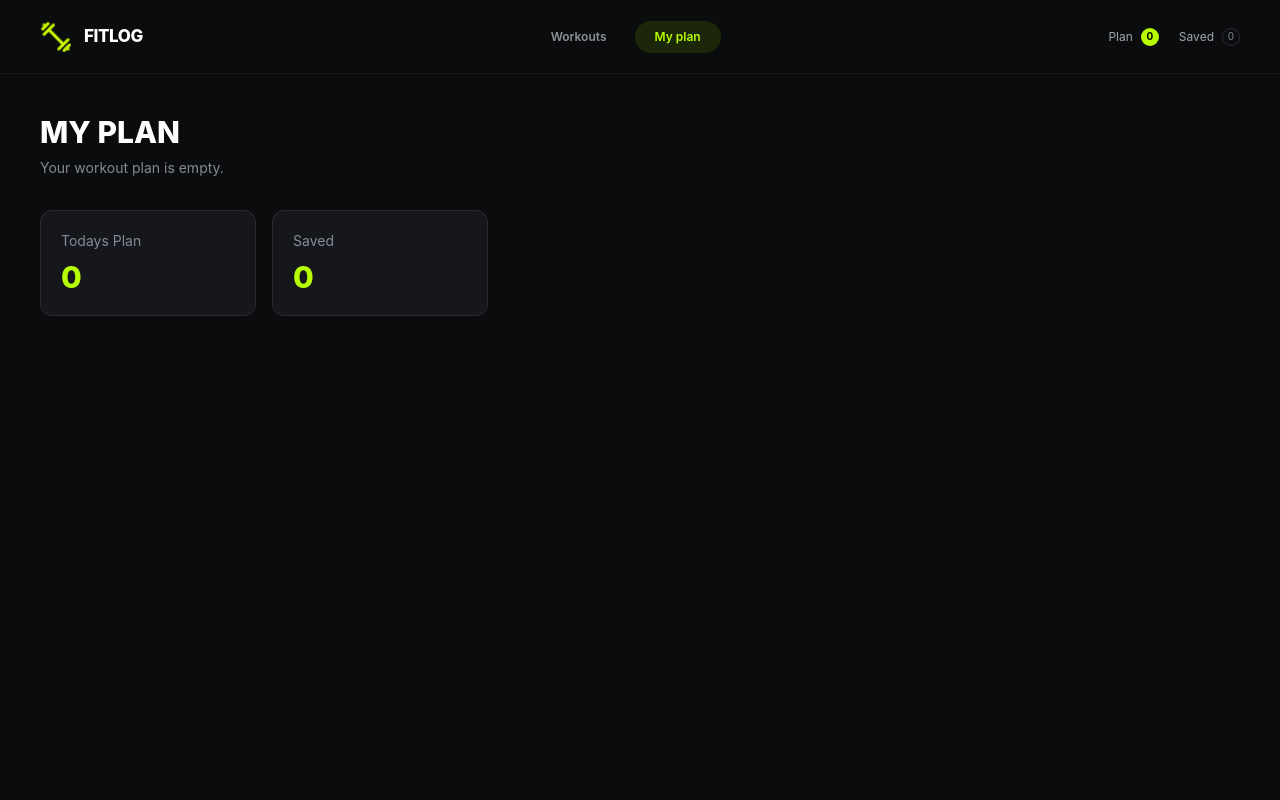
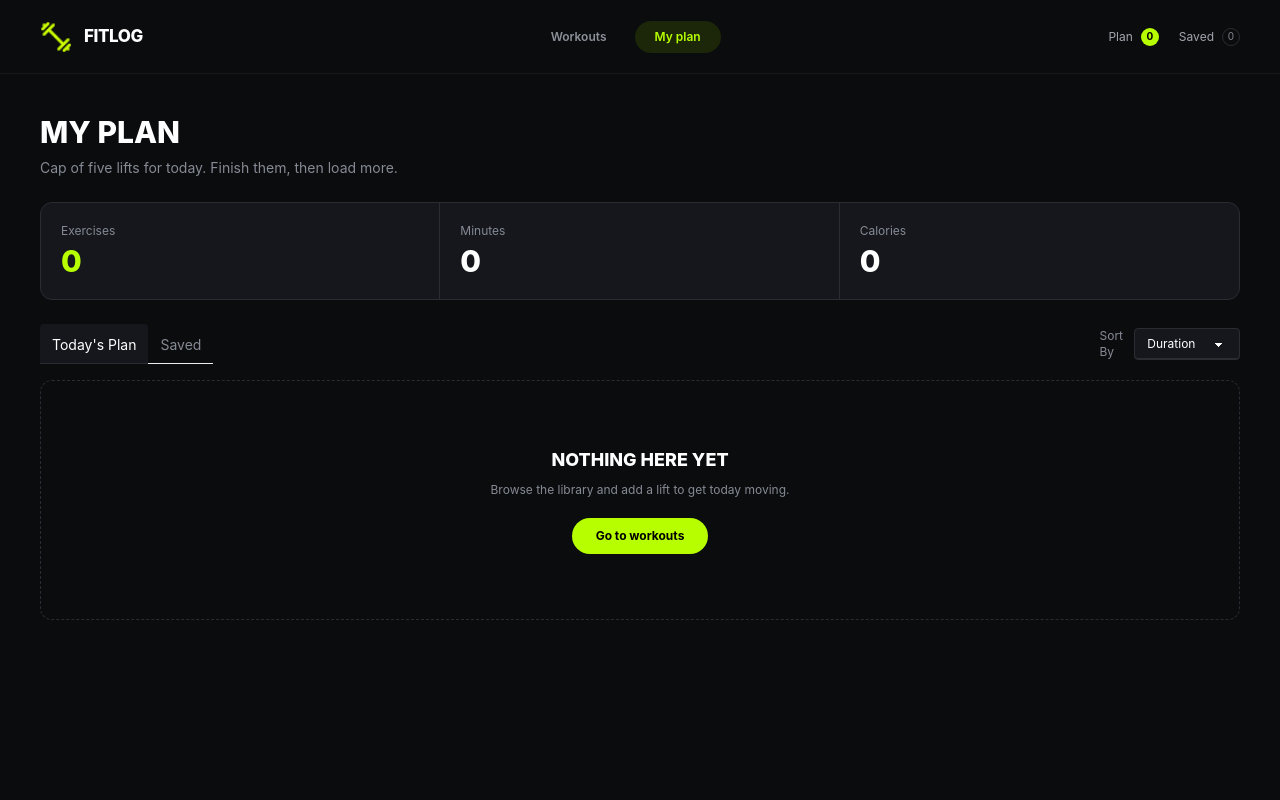
Before and after one commit to mahfujtipo/assignment-06-Fitlog, a Next.js app: page /my-plan in a window 1280 px wide. Shown: the top 800 px of the page. Built offline with nearby package versions, Linux system fonts and the light colour scheme.

Commit message:
Fix add and save buttons

```diff
--- a/package.json
+++ b/package.json
@@ -12,7 +12,8 @@
     "next": "16.3.6",
     "react": "19.2.8",
     "react-dom": "19.2.8",
-    "react-icons": "^5.7.0"
+    "react-icons": "^5.7.0",
+    "react-toastify": "^11.1.0"
   },
   "devDependencies": {
     "@tailwindcss/postcss": "^4.3.3",
--- a/src/app/layout.tsx
+++ b/src/app/layout.tsx
@@ -4,6 +4,8 @@ import "./globals.css";
 import Nav from "@/components/shared/Nav";
 import Footersection from "@/components/footer/Footersection";
 import ContextProvider from "@/context/context";
+import { ToastContainer } from "react-toastify";
+import "react-toastify/dist/ReactToastify.css";
 
 const geistSans = Geist({
   variable: "--font-geist-sans",
@@ -30,8 +32,12 @@ export default function RootLayout({ children }: LayoutProps<"/">) {
       <body className="min-h-full flex flex-col">
         <ContextProvider>
           <Nav />
-          {children}
+
+          <div className="pt-[74px]">{children}</div>
+
           <Footersection />
+
+          <ToastContainer position="top-right" autoClose={2000} />
         </ContextProvider>
       </body>
     </html>
--- a/src/app/my-plan/page.tsx
+++ b/src/app/my-plan/page.tsx
@@ -1,10 +1,20 @@
 "use client";
 
-import React, { useContext } from "react";
+import React, { useContext, useMemo, useState } from "react";
+import Image from "next/image";
+import Link from "next/link";
+
 import { Fitcontext } from "@/context/context";
+import { Workout } from "@/type/Datatype";
+
+type TabType = "today" | "saved";
+type SortType = "duration" | "caloriesBurned" | "rating";
 
 const Page = () => {
   const context = useContext(Fitcontext);
+
+  const [activeTab, setActiveTab] = useState<TabType>("today");
+  const [sortBy, setSortBy] = useState<SortType>("duration");
 
   if (!context) {
     throw new Error("Page must be used inside ContextProvider");
@@ -12,37 +22,205 @@ const Page = () => {
 
   const { addplan, save } = context;
 
+  const currentWorkouts = activeTab === "today" ? addplan : save;
+
+  const sortedWorkouts = useMemo(() => {
+    return [...currentWorkouts].sort(
+      (a: Workout, b: Workout) => b[sortBy] - a[sortBy],
+    );
+  }, [currentWorkouts, sortBy]);
+
+  const totalMinutes = currentWorkouts.reduce(
+    (total, workout) => total + workout.duration,
+    0,
+  );
+
+  const totalCalories = currentWorkouts.reduce(
+    (total, workout) => total + workout.caloriesBurned,
+    0,
+  );
+
   return (
     <main className="min-h-screen bg-[#0b0c0e] px-4 py-10 text-white sm:px-6 lg:px-10">
       <div className="mx-auto max-w-[1200px]">
-        <h1 className="text-2xl font-extrabold uppercase sm:text-3xl">
-          My Plan
-        </h1>
+        {/* Header */}
+        <div>
+          <h1 className="text-2xl font-extrabold uppercase sm:text-3xl">
+            My Plan
+          </h1>
 
-        <p className="mt-2 text-sm text-[#858a94]">
-          Your workout plan is empty.
-        </p>
+          <p className="mt-2 text-sm text-[#858a94]">
+            Cap of five lifts for today. Finish them, then load more.
+          </p>
+        </div>
 
-        <div className="mt-8 grid grid-cols-2 gap-4 sm:max-w-md">
-          <div className="rounded-xl border border-[#292c32] bg-[#15171c] p-5">
-            <p className="text-sm text-[#858a94]">Todays Plan</p>
+        {/* Stats */}
+        <div className="mt-6 grid grid-cols-1 overflow-hidden rounded-xl border border-[#292c32] bg-[#15171c] sm:grid-cols-3">
+          {/* Exercises */}
+          <div className="border-b border-[#292c32] p-5 sm:border-b-0 sm:border-r">
+            <p className="text-xs text-[#858a94]">Exercises</p>
 
-            <p className="mt-2 text-3xl font-extrabold text-[#b7ff00]">
-              {addplan.length}
+            <p className="mt-1 text-3xl font-extrabold text-[#b7ff00]">
+              {currentWorkouts.length}
             </p>
           </div>
 
-          <div className="rounded-xl border border-[#292c32] bg-[#15171c] p-5">
-            <p className="text-sm text-[#858a94]">Saved</p>
+          {/* Minutes */}
+          <div className="border-b border-[#292c32] p-5 sm:border-b-0 sm:border-r">
+            <p className="text-xs text-[#858a94]">Minutes</p>
 
-            <p className="mt-2 text-3xl font-extrabold text-[#b7ff00]">
-              {save.length}
+            <p className="mt-1 text-3xl font-extrabold text-white">
+              {totalMinutes}
+            </p>
+          </div>
+
+          {/* Calories */}
+          <div className="p-5">
+            <p className="text-xs text-[#858a94]">Calories</p>
+
+            <p className="mt-1 text-3xl font-extrabold text-white">
+              {totalCalories}
             </p>
           </div>
         </div>
+
+        {/* Tabs + Sort */}
+        <div className="mt-6 flex flex-col gap-4 sm:flex-row sm:items-center sm:justify-between">
+          {/* Tabs */}
+          <div className="tabs tabs-lift w-fit">
+            <button
+              type="button"
+              onClick={() => setActiveTab("today")}
+              className={`tab ${
+                activeTab === "today"
+                  ? "border-[#292c32] bg-[#15171c] text-white"
+                  : "text-[#858a94]"
+              }`}
+            >
+              Today&apos;s Plan
+            </button>
+
+            <button
+              type="button"
+              onClick={() => setActiveTab("saved")}
+              className={`tab ${
+                activeTab === "saved"
+                  ? "border-[#292c32] bg-[#15171c] text-white"
+                  : "text-[#858a94]"
+              }`}
+            >
+              Saved
+            </button>
+          </div>
+
+          {/* Sort */}
+          <div className="flex items-center gap-2">
+            <span className="text-xs text-[#858a94]">Sort By</span>
+
+            <select
+              value={sortBy}
+              onChange={(event) => setSortBy(event.target.value as SortType)}
+              className="select select-sm border-[#292c32] bg-[#15171c] text-xs text-white outline-none"
+            >
+              <option value="duration">Duration</option>
+              <option value="caloriesBurned">Calories</option>
+              <option value="rating">Rating</option>
+            </select>
+          </div>
+        </div>
+
+        {/* Workout List / Empty State */}
+        {sortedWorkouts.length === 0 ? (
+          <div className="mt-4 flex min-h-[240px] flex-col items-center justify-center rounded-xl border border-dashed border-[#292c32] px-5 text-center">
+            <h2 className="text-lg font-extrabold uppercase">
+              Nothing Here Yet
+            </h2>
+
+            <p className="mt-2 text-xs text-[#858a94]">
+              Browse the library and add a lift to get today moving.
+            </p>
+
+            <Link
+              href="/"
+              className="mt-5 rounded-full bg-[#b7ff00] px-6 py-2.5 text-xs font-bold text-black transition hover:bg-[#c8ff33]"
+            >
+              Go to workouts
+            </Link>
+          </div>
+        ) : (
+          <div className="mt-4 grid gap-4 sm:grid-cols-2 lg:grid-cols-3">
+            {sortedWorkouts.map((workout) => (
+              <WorkoutCard key={workout.id} workout={workout} />
+            ))}
+          </div>
+        )}
       </div>
     </main>
   );
 };
 
+type WorkoutCardProps = {
+  workout: Workout;
+};
+
+const WorkoutCard = ({ workout }: WorkoutCardProps) => {
+  return (
+    <Link
+      href={`/workouts/${workout.id}`}
+      className="group overflow-hidden rounded-xl border border-[#292c32] bg-[#15171c] transition hover:border-[#b7ff00]/40"
+    >
+      {/* Image */}
+      <div className="relative h-44 w-full overflow-hidden bg-[#101216]">
+        <Image
+          src={workout.image}
+          alt={workout.name}
+          fill
+          className="object-cover transition duration-300 group-hover:scale-105"
+        />
+      </div>
+
+      {/* Content */}
+      <div className="p-4">
+        <div className="flex items-start justify-between gap-3">
+          <div>
+            <h2 className="text-sm font-bold text-white">{workout.name}</h2>
+
+            <p className="mt-1 text-xs text-[#858a94]">
+              {workout.muscleGroups.join(" • ")}
+            </p>
+          </div>
+
+          <span className="shrink-0 rounded-full border border-[#292c32] px-2 py-1 text-[10px] text-[#858a94]">
+            {workout.difficulty}
+          </span>
+        </div>
+
+        {/* Workout information */}
+        <div className="mt-4 grid grid-cols-3 gap-2 border-t border-[#292c32] pt-4">
+          <div>
+            <p className="text-[10px] text-[#858a94]">Duration</p>
+            <p className="mt-1 text-xs font-bold text-white">
+              {workout.duration} min
+            </p>
+          </div>
+
+          <div>
+            <p className="text-[10px] text-[#858a94]">Calories</p>
+            <p className="mt-1 text-xs font-bold text-white">
+              {workout.caloriesBurned}
+            </p>
+          </div>
+
+          <div>
+            <p className="text-[10px] text-[#858a94]">Rating</p>
+            <p className="mt-1 text-xs font-bold text-[#b7ff00]">
+              {workout.rating}
+            </p>
+          </div>
+        </div>
+      </div>
+    </Link>
+  );
+};
+
 export default Page;
--- a/src/components/buttons/savebutton.tsx
+++ b/src/components/buttons/savebutton.tsx
@@ -2,6 +2,8 @@
 
 import { FiBookmark } from "react-icons/fi";
 import { useContext } from "react";
+import { toast } from "react-toastify";
+
 import { Workout } from "@/type/Datatype";
 import { Fitcontext } from "@/context/context";
 
@@ -19,18 +21,17 @@ export default function SaveButton({ workout }: SaveButtonProps) {
   const { save, setsave } = context;
 
   const handleSave = () => {
-    setsave((previous) => {
-      const alreadySaved = previous.some((item) => item.id === workout.id);
+    const alreadySaved = save.some((item) => item.id === workout.id);
 
-      if (alreadySaved) {
-        return previous;
-      }
+    if (alreadySaved) {
+      toast.error("Workout is already saved.");
+      return;
+    }
 
-      return [...previous, workout];
-    });
+    setsave((previous) => [...previous, workout]);
+
+    toast.success("Workout saved for later.");
   };
-
-  const isSaved = save.some((item) => item.id === workout.id);
 
   return (
     <button
@@ -40,7 +41,7 @@ export default function SaveButton({ workout }: SaveButtonProps) {
     >
       <FiBookmark className="h-4 w-4" />
 
-      <span>{isSaved ? "Saved" : "Save for later"}</span>
+      <span>Save for later</span>
     </button>
   );
 }
--- a/src/components/shared/Nav.tsx
+++ b/src/components/shared/Nav.tsx
@@ -3,14 +3,24 @@
 import Image from "next/image";
 import Link from "next/link";
 import { usePathname } from "next/navigation";
+import { useContext } from "react";
 
 import logo from "../../assets/logo.png";
+import { Fitcontext } from "@/context/context";
 
 const Nav = () => {
   const pathname = usePathname();
 
+  const context = useContext(Fitcontext);
+
+  if (!context) {
+    throw new Error("Nav must be used inside ContextProvider");
+  }
+
+  const { addplan, save } = context;
+
   return (
-    <header className="h-[74px] border-b border-white/5 bg-[#0b0c0e] text-white">
+    <header className="fixed top-0 left-0 z-50 h-[74px] w-full border-b border-white/5 bg-[#0b0c0e] text-white">
       <div className="mx-auto flex h-full max-w-[1400px] items-center justify-between px-5 sm:px-8 lg:px-10">
         <div className="flex items-center gap-3">
           <Image
@@ -59,7 +69,7 @@ const Nav = () => {
             <span className="text-[#a1a5ad]">Plan</span>
 
             <span className="flex h-[18px] min-w-[18px] items-center justify-center rounded-full bg-[#b7ff00] px-1 text-[10px] font-bold text-black">
-              0
+              {addplan.length}
             </span>
           </Link>
 
@@ -71,7 +81,7 @@ const Nav = () => {
             <span className="text-[#a1a5ad]">Saved</span>
 
             <span className="flex h-[18px] min-w-[18px] items-center justify-center rounded-full border border-[#292c32] px-1 text-[10px] text-[#858991]">
-              0
+              {save.length}
             </span>
           </Link>
 
@@ -131,7 +141,7 @@ const Nav = () => {
                 <Link href="/my-plan" className="text-[#a1a5ad]">
                   Plan
                   <span className="ml-auto rounded-full bg-[#b7ff00] px-2 text-[10px] font-bold text-black">
-                    0
+                    {addplan.length}
                   </span>
                 </Link>
               </li>
@@ -140,7 +150,7 @@ const Nav = () => {
                 <Link href="/my-plan" className="text-[#a1a5ad]">
                   Saved
                   <span className="ml-auto rounded-full border border-white/10 px-2 text-[10px]">
-                    0
+                    {save.length}
                   </span>
                 </Link>
               </li>
```
Also changed, not shown: src/components/buttons/addbutton.tsx (+15 -27 lines), src/components/myplancard/plancard.tsx (added, +11 -0 lines), 1 other file (tests, documents, lock files or other folders).
